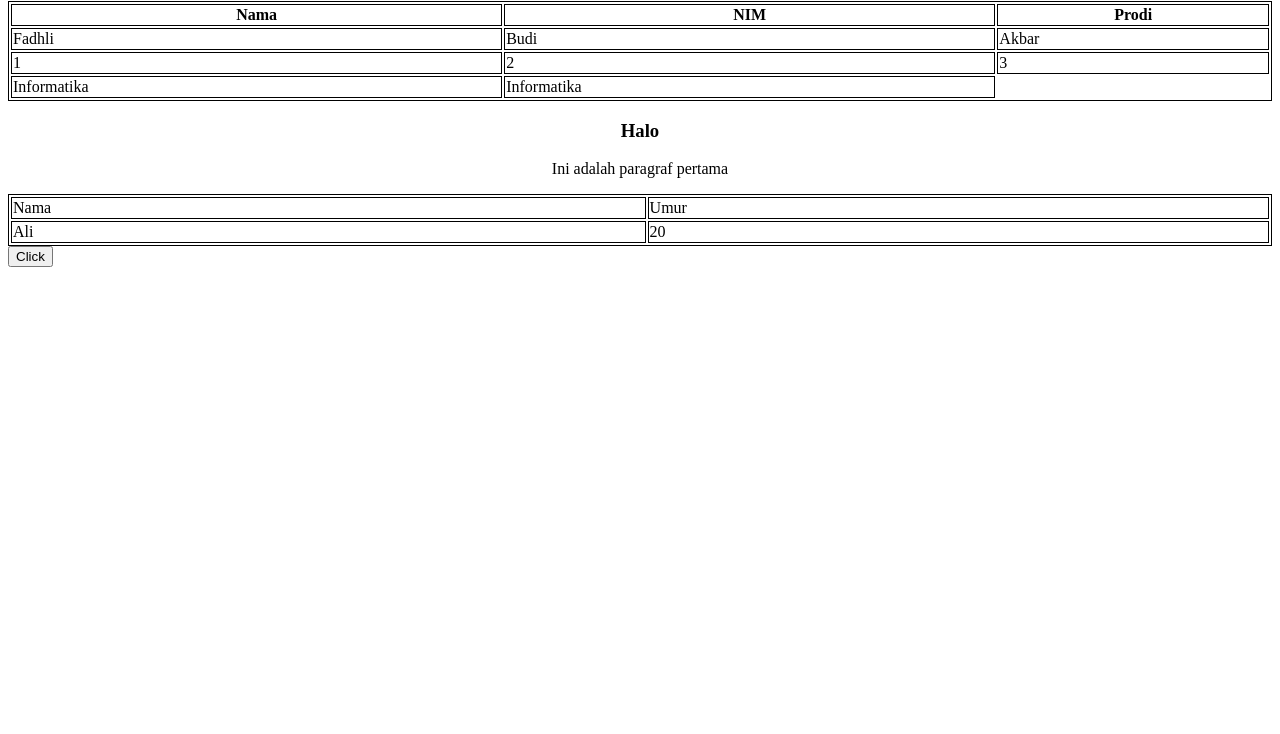
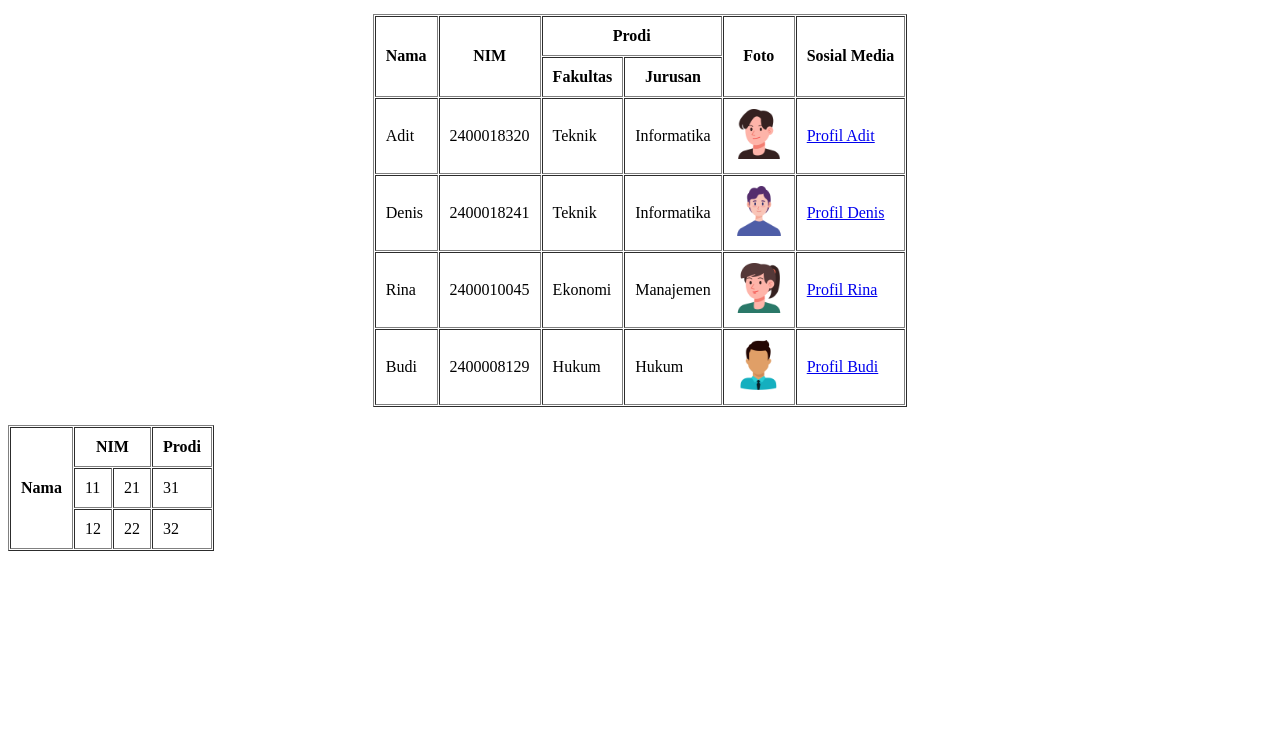
Before and after one commit to InformatikaUAD/Pemograman_Website, a plain HTML site: page pertemuan2.html in a window 1280 px wide. Shown: the part 66-800 px from the top of the page. Drawn offline with Linux system fonts and the light colour scheme.

Commit message:
docs: update files

```diff
--- a/pertemuan2.html
+++ b/pertemuan2.html
@@ -3,69 +3,126 @@
   <head>
     <meta charset="UTF-8" />
     <meta name="viewport" content="width=device-width, initial-scale=1.0" />
-    <title>Document</title>
+    <title>Pertemuan 2 Postest</title>
+    <style>
+      .main-content {
+        display: flex;
+        justify-content: center;
+      }
+      h1 {
+        text-align: center;
+      }
+    </style>
   </head>
-  <style>
-    table {
-      width: 100%;
-    }
-    table,
-    th,
-    td {
-      border: 1px solid black;
-    }
+  <body>
+    <!-- -------------------      NOTE      ---------------------------
+     UNTUK POSISI HEADING(H1) DAN TABEL TIDAK PERLU DIATUR UNTUK RATA TENGAH.
+     KARENA AGAR MAHASISWA BISA MELIHAT PERBEDAAN ANTARA HEADING DAN TABEL.
+     JADI TIDAK PERLU DIATUR UNTUK RATA TENGAH.
 
-    h3,
-    p {
-      text-align: center;
-    }
-  </style>
-  <body>
-    <h2>HTML TABLE</h2>
-    <table>
+
+     COLSPAN UNTUK MENGGABUNGKAN 2 ATAU LEBIH KOLOM MENJADI SATU.
+     ROWSPAN UNTUK MENGGABUNGKAN 2 ATAU LEBIH BARIS MENJADI SATU.
+
+     CELLPADDING UNTUK MEMBERIKAN JARAK ANTARA TEKS DENGAN BORDER TABEL.
+     CELLSPACING UNTUK MEMBERIKAN JARAK ANTARA BORDER TABEL DENGAN BORDER TABEL LAINNYA.
+
+     HYPERLINK
+     TARGET _blank BERFUNGSI AGAR LINK KETIKA DI KLIK AKAN MEMBUKA TAB BARU.
+     -->
+
+    <!-- Start table -->
+    <h1>Data Mahasiswa</h1>
+    <div class="main-content">
+      <table border="1" cellpadding="10" cellspacing="1">
+        <thead>
+          <tr>
+            <th rowspan="2">Nama</th>
+            <th rowspan="2">NIM</th>
+            <th colspan="2">Prodi</th>
+            <th rowspan="2">Foto</th>
+            <th rowspan="2">Sosial Media</th>
+          </tr>
+          <tr>
+            <th>Fakultas</th>
+            <th>Jurusan</th>
+          </tr>
+        </thead>
+        <tbody>
+          <tr>
+            <td>Adit</td>
+            <td>2400018320</td>
+            <td>Teknik</td>
+            <td>Informatika</td>
+            <td><img src="./boy.png" alt="Foto Adit" width="50" /></td>
+            <td>
+              <a href="https://www.aditcontoh.com" target="_blank"
+                >Profil Adit</a
+              >
+            </td>
+          </tr>
+          <tr>
+            <td>Denis</td>
+            <td>2400018241</td>
+            <td>Teknik</td>
+            <td>Informatika</td>
+            <td><img src="./boy1.png" alt="Foto Denis" width="50" /></td>
+            <td>
+              <a href="https://www.deniscontoh.com" target="_blank"
+                >Profil Denis</a
+              >
+            </td>
+          </tr>
+          <tr>
+            <td>Rina</td>
+            <td>2400010045</td>
+            <td>Ekonomi</td>
+            <td>Manajemen</td>
+            <td>
+              <img src="./girl.png" width="50" alt="Foto Rina" />
+            </td>
+            <td>
+              <a href="https://www.rinacontoh.com" target="_blank"
+                >Profil Rina</a
+              >
+            </td>
+          </tr>
+          <tr>
+            <td>Budi</td>
+            <td>2400008129</td>
+            <td>Hukum</td>
+            <td>Hukum</td>
+            <td>
+              <img src="./man.png" width="50" alt="Foto Budi" />
+            </td>
+            <td>
+              <a href="https://www.cukicontoh.com" target="_blank"
+                >Profil Budi</a
+              >
+            </td>
+          </tr>
+        </tbody>
+      </table>
+      <!-- End table -->
+    </div>
+    <br />
+
+    <table border="1" cellpadding="10" cellspacing="1">
       <tr>
-        <th>Nama</th>
-        <th>NIM</th>
+        <th rowspan="3">Nama</th>
+        <th colspan="2">NIM</th>
         <th>Prodi</th>
       </tr>
       <tr>
-        <td>Fadhli</td>
-        <td>Budi</td>
-        <td>Akbar</td>
+        <td>11</td>
+        <td>21</td>
+        <td>31</td>
       </tr>
       <tr>
-        <td>1</td>
-        <td>2</td>
-        <td>3</td>
-      </tr>
-      <tr>
-        <td>Informatika</td>
-        <td>Informatika</td>
+        <td>12</td>
+        <td>22</td>
+        <td>32</td>
       </tr>
     </table>
-
-    <h3>Halo</h3>
-    <p>Ini adalah paragraf pertama</p>
-
-    <table border="1">
-      <tr>
-        <td>Nama</td>
-        <td>Umur</td>
-      </tr>
-      <tr>
-        <td>Ali</td>
-        <td>20</td>
-      </tr>
-    </table>
-
-    <button id="btn">Click</button>
-
-    <script>
-      console.log("Hello World");
-
-      document.getElementById("btn").onclick = function () {
-        alert("Hello World");
-      };
-    </script>
   </body>
 </html>
```
Also changed, not shown: langkahprak2.html (added, +60 -0 lines), lanprak2.html (added, +65 -0 lines), pertemuan1.html (+38 -36 lines), ALAM.jpeg (added), Kagamihara.jpg (added), boy.png (added), boy1.png (added), girl.png (added), man.png (added), pertemuan1lanprak.html (added), woman.png (added).
